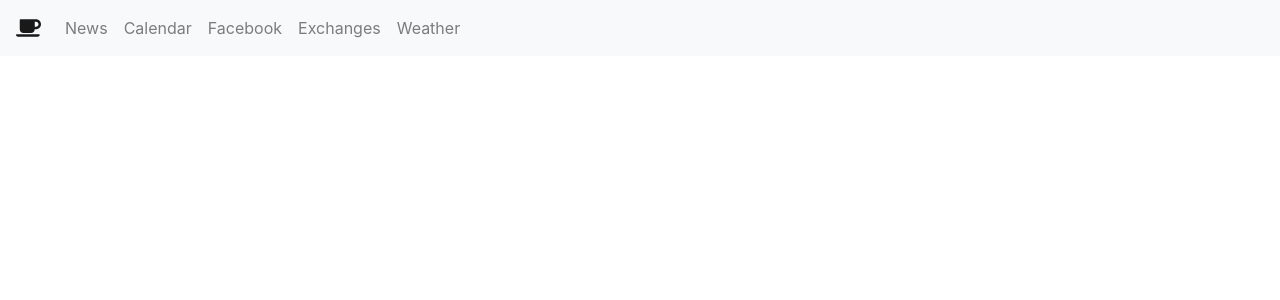
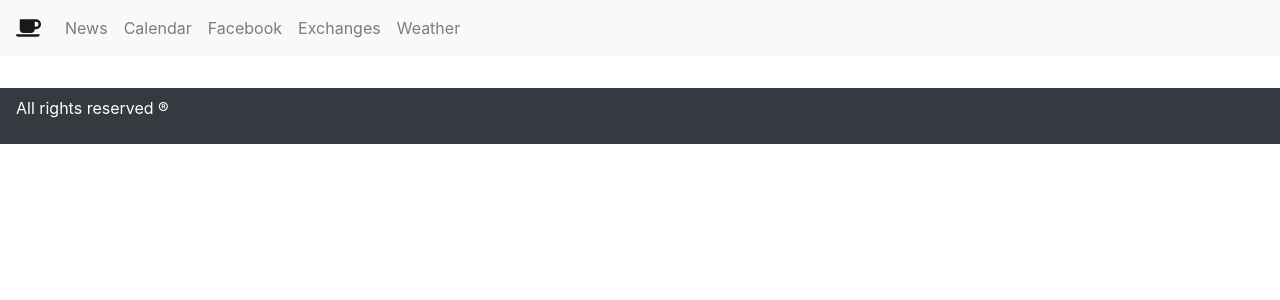
Before and after one commit to ahristoskov/news-aggregator, a React (Create React App) app in the folder my-app/: page / in a window 1280 px wide. Shown: the top 300 px of the page. Built offline with nearby package versions, Linux system fonts and the light colour scheme.

Commit message:
Adding header/footer navigation

```diff
--- a/my-app/src/App.css
+++ b/my-app/src/App.css
@@ -67,3 +67,7 @@
   padding-right: 0px !important;
   padding-left: 0px !important;
 }
+
+footer{
+  color: #fff;
+}
--- a/my-app/src/App.js
+++ b/my-app/src/App.js
@@ -1,9 +1,10 @@
 import React from 'react';
-import { Link } from 'react-router-dom';
 
 import { createStore } from 'redux';
 import genApp from './Reducers/reducers.js';
 import Main from './Navigation';
+import NavBarTop from './Navigation/NavBarTop.js';
+import NavBarBottom from './Navigation/NavBarBottom.js';
 
 class App extends React.Component {
   render(){
@@ -11,37 +12,15 @@
     let store = createStore(genApp);
     return (
       <div className="container-fluid">
-            <nav className="navbar navbar-expand-lg navbar-light bg-light justify-content">
-              <Link className="navbar-brand" to="/">
-                <i className="fas fa-coffee"></i>
-              </Link>
-              <button className="navbar-toggler" type="button" data-toggle="collapse" data-target="#navbarNav" aria-controls="navbarNav" aria-expanded="false" aria-label="Toggle navigation">
-                <span className="navbar-toggler-icon"></span>
-              </button>
-              <div className="collapse navbar-collapse" id="navbarNav">
-                <ul className="navbar-nav">
-                  <li className="nav-item">
-                    <Link className="nav-link" to="/news/bbc-news">News</Link>
-                  </li>
-                  <li className="nav-item">
-                    <Link className="nav-link" to={"/calendar/"+date}>Calendar</Link>
-                  </li>
-                  <li className="nav-item">
-                    <Link className="nav-link" to="/facebook">Facebook</Link>
-                  </li>
-                  <li className="nav-item">
-                    <Link className="nav-link" to="/exchanges">Exchanges</Link>
-                  </li>
-                  <li className="nav-item">
-                    <Link className="nav-link" to="/weather">Weather</Link>
-                  </li>
-                </ul>
-              </div>
-            </nav>
+        <NavBarTop />
 
-          <div className="w-100 margin-top-20"></div>
+        <div className="w-100 margin-top-20"></div>
 
         <Main store={store} />
+
+        <div className="w-100 margin-top-20"></div>
+
+        <NavBarBottom />
       </div>
     )
  }
--- /dev/null
+++ b/my-app/src/Navigation/NavBarBottom.js
@@ -0,0 +1,16 @@
+import React from 'react';
+import { Link } from 'react-router-dom';
+
+class NavBarBottom extends React.Component {
+  render(){
+    return (
+        <footer>
+            <nav className="navbar navbar-expand-lg navbar-light bg-dark text-center">
+                <p>All rights reserved &reg;</p>
+            </nav>
+        </footer>
+    );
+  }
+}
+
+export default NavBarBottom;
--- /dev/null
+++ b/my-app/src/Navigation/NavBarTop.js
@@ -0,0 +1,41 @@
+import React from 'react';
+import { Link } from 'react-router-dom';
+
+class NavBarTop extends React.Component {
+  render(){
+    let date = new Date().getMonth()+1;
+    return (
+    <header>
+      <nav className="navbar navbar-expand-lg navbar-light bg-light justify-content">
+        <Link className="navbar-brand" to="/">
+          <i className="fas fa-coffee"></i>
+        </Link>
+        <button className="navbar-toggler" type="button" data-toggle="collapse" data-target="#navbarNav" aria-controls="navbarNav" aria-expanded="false" aria-label="Toggle navigation">
+          <span className="navbar-toggler-icon"></span>
+        </button>
+        <div className="collapse navbar-collapse" id="navbarNav">
+          <ul className="navbar-nav">
+            <li className="nav-item">
+              <Link className="nav-link" to="/news/bbc-news">News</Link>
+            </li>
+            <li className="nav-item">
+              <Link className="nav-link" to={"/calendar/"+date}>Calendar</Link>
+            </li>
+            <li className="nav-item">
+              <Link className="nav-link" to="/facebook">Facebook</Link>
+            </li>
+            <li className="nav-item">
+              <Link className="nav-link" to="/exchanges">Exchanges</Link>
+            </li>
+            <li className="nav-item">
+              <Link className="nav-link" to="/weather">Weather</Link>
+            </li>
+          </ul>
+        </div>
+      </nav>
+    </header>
+  );
+  }
+}
+
+export default NavBarTop;
```
